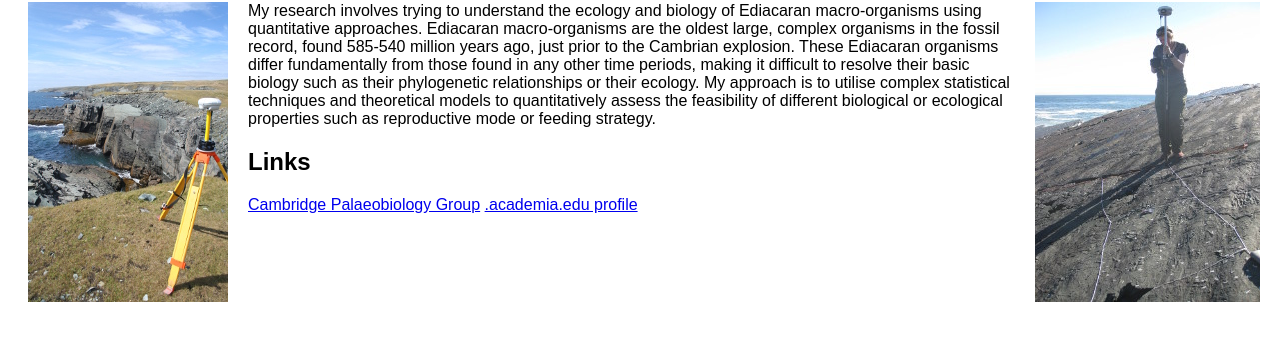
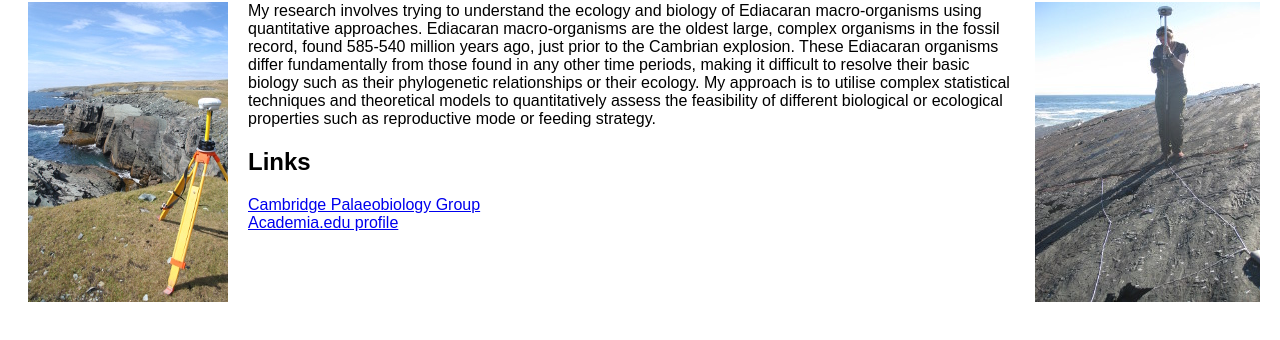
Before and after one commit to ndmitchell/egmitchell.co.uk, a plain HTML site: page index.html in a window 1280 px wide. Shown: the part 78-418 px from the top of the page. Drawn offline with Linux system fonts and the light colour scheme.

Commit message:
Tidy up the links a bit

```diff
--- a/index.html
+++ b/index.html
@@ -17,8 +17,8 @@ My research involves trying to understand the ecology and biology of Ediacaran m
 </p>
 
 <h2>Links</h2>
-<a href="http://www.esc.cam.ac.uk/research/palaeobiology">Cambridge Palaeobiology Group</a>
-<a href="http://cambridge.academia.edu/EmilyMitchell">.academia.edu profile</a>
+<a href="http://www.esc.cam.ac.uk/research/palaeobiology">Cambridge Palaeobiology Group</a><br/>
+<a href="http://cambridge.academia.edu/EmilyMitchell">Academia.edu profile</a>
 
     </body>
 </html>
```
